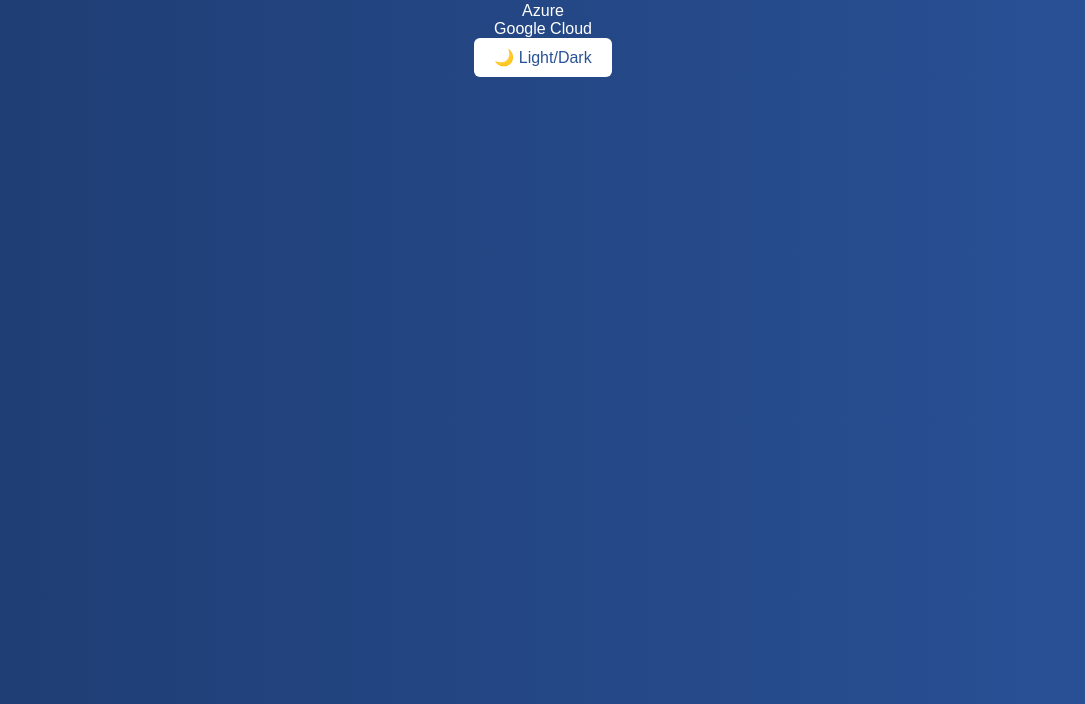
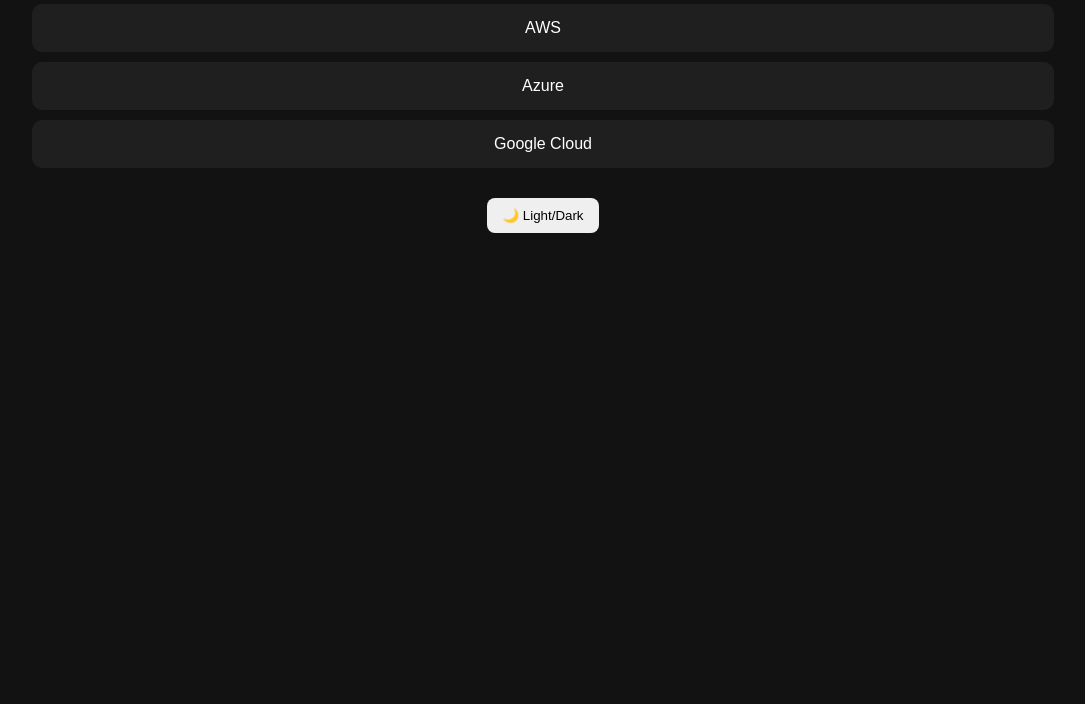
Before and after one commit to Sathish8248/Sathish.gs, a plain HTML site: page index.html in a window 1280 px wide. Shown: the part 96-800 px from the top of the page, without its empty margins (97-1182 px from the left). Drawn offline with Linux system fonts and the light colour scheme.

Commit message:
Update style.css

```diff
--- a/style.css
+++ b/style.css
@@ -1,58 +1,46 @@
 body {
-  font-family: sans-serif;
   margin: 0;
-  padding: 0;
-  background: linear-gradient(to right, #1e3c72, #2a5298);
-  color: white;
+  font-family: Arial, sans-serif;
+  background: #121212;
+  color: #fff;
   text-align: center;
+  transition: background 0.3s, color 0.3s;
 }
 
-header {
-  padding: 2rem;
-  background-color: rgba(0, 0, 0, 0.2);
-  animation: slideIn 1s ease-in;
+.container {
+  padding: 20px;
 }
 
-section {
-  padding: 1.5rem;
-  animation: fadeIn 2s ease-in;
+.card {
+  background: #1f1f1f;
+  margin: 10px auto;
+  padding: 15px;
+  width: 80%;
+  border-radius: 10px;
+  cursor: pointer;
+  transition: 0.3s;
 }
 
-button {
-  padding: 10px 20px;
-  font-size: 16px;
-  background: #fff;
-  color: #2a5298;
-  border: none;
-  border-radius: 6px;
-  cursor: pointer;
-  transition: 0.3s ease;
+.card:hover {
+  background: #333;
+  transform: scale(1.02);
 }
 
-button:hover {
-  background: #ffd700;
-  color: black;
-}
-
-footer {
-  padding: 1rem;
-  background-color: rgba(0, 0, 0, 0.2);
-  font-size: 14px;
+#info-box {
+  margin-top: 20px;
+  padding: 15px;
+  background: #2a2a2a;
+  border-radius: 10px;
 }
 
 .hidden {
   display: none;
-  margin-top: 10px;
-  font-weight: bold;
-  color: #00ffcc;
 }
 
-@keyframes slideIn {
-  from { transform: translateY(-50px); opacity: 0; }
-  to { transform: translateY(0); opacity: 1; }
+.toggle-btn {
+  margin-top: 20px;
+  padding: 10px 15px;
+  border: none;
+  border-radius: 8px;
+  cursor: pointer;
 }
-
-@keyframes fadeIn {
-  from { opacity: 0; }
-  to { opacity: 1; }
-}
```
